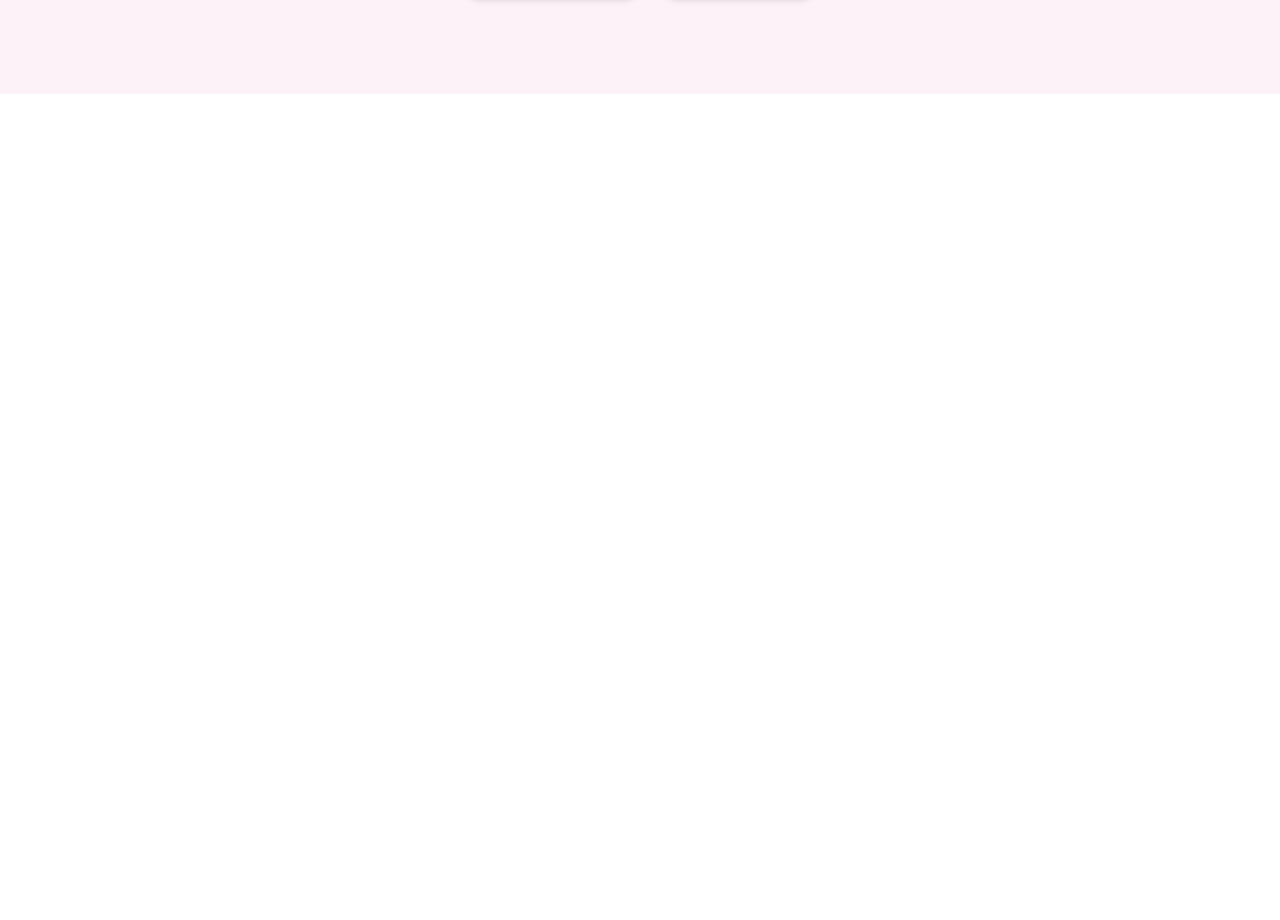
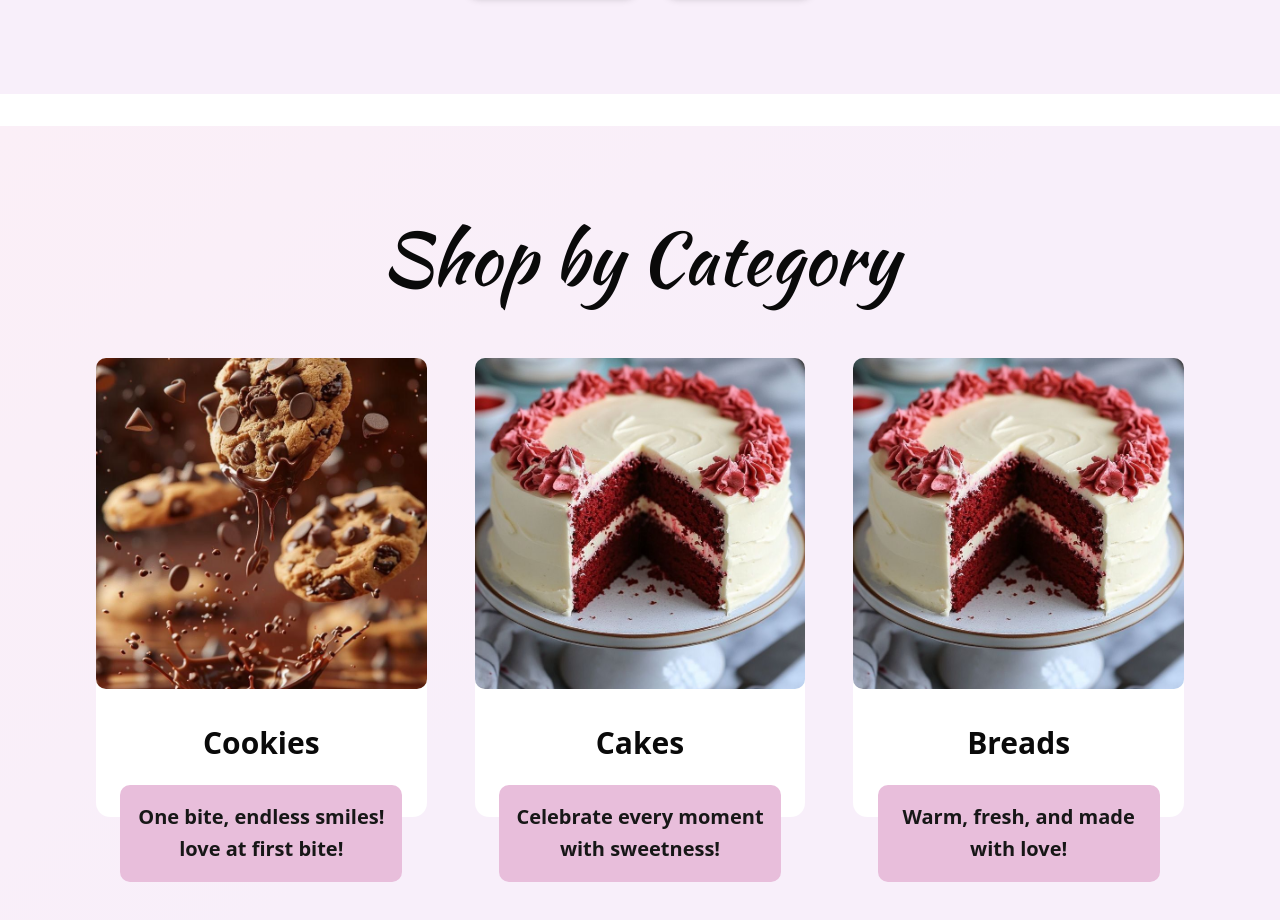
Before and after one commit to Koket-Bakery-and-pastry/frontend, a Next.js app: page / in a window 1280 px wide. Shown: the part 660-1580 px from the top of the page. Before the commit the page ends 800 px from the top, so only its background shows below. Built offline with nearby package versions, Linux system fonts and the light colour scheme.

Commit message:
some changes on category section

```diff
--- a/src/app/page.tsx
+++ b/src/app/page.tsx
@@ -11,7 +11,7 @@
   return (
     <>
       <Hero />
-      {/* <CategorySection /> */}
+      <CategorySection />
       {/* <FeaturedSection />
       <OurValues />
       <Testimonials />
--- a/src/components/CategorySection.tsx
+++ b/src/components/CategorySection.tsx
@@ -54,7 +54,7 @@
 
 function CategorySection() {
   return (
-    <section className=" bg-pink-50 mt-8 section-spacing ">
+    <section className=" bg-[linear-gradient(135deg,#FBEFF7_0%,#F8EFFA_50%,#F8EFFA_100%)] mt-8 section-spacing ">
       <div className="mx-auto max-w-7xl">
         {/* Section heading */}
         <motion.h2
@@ -62,7 +62,7 @@
           whileInView={{ opacity: 1, y: 0 }}
           transition={{ duration: 0.6 }}
           viewport={{ once: true }}
-          className="text-3xl xs:text-5xl md:text-6xl lg:text-7xl text-center mb-16 text-balance font-kaushan"
+          className="text-3xl md:text-5xl xl:text-6xl 2xl:text-7xl text-center mb-16 text-balance font-kaushan"
         >
           Shop by Category
         </motion.h2>
@@ -73,14 +73,14 @@
           initial="hidden"
           whileInView="visible"
           viewport={{ once: true, margin: "-100px" }}
-          className="grid grid-cols-1 sm:grid-cols-2 md:grid-cols-3 gap-8 lg:gap-12"
+          className="grid grid-cols-1 lg:grid-cols-2 2xl:grid-cols-3 gap-8 lg:gap-12"
         >
           {categories.map((category, index) => (
             <motion.div
               key={index}
               variants={cardVariants}
               whileHover={{ scale: 1.02 }}
-              className="flex flex-col group cursor-pointer overflow-hidden transition-transform px-8 xs:px-0 max-w- mx-"
+              className="flex flex-col group cursor-pointer overflow-hidden transition-transform px-8 md:px-0 "
             >
               <Card className="shadow-none border-none pt-0 ">
                 {/* Image container */}
@@ -100,8 +100,8 @@
               </Card>
 
               {/* Tagline box */}
-              <div className="rounded-lg py-4 px-4 text-center -mt-8 max-w-[200px] xl:max-w-[300px] bg-[#E8BEDB] mx-auto">
-                <p className="text-sm sm:text-base xl:text-xl font-semibold text-secondary-foreground leading-relaxed md:max-w-[170px] xl:max-w-[250px]">
+              <div className="rounded-lg py-4 px-4 text-center -mt-8 max-w-[180px] xs:max-w-[200px] sm:max-w-[220px] 2xl:max-w-[230px] 3xl:max-w-[300px] bg-[#E8BEDB] mx-auto">
+                <p className="text-sm 2xl:text-base 3xl:text-xl font-semibold text-secondary-foreground leading-relaxed md:max-w-[170px] xl:max-w-[250px]">
                   {category.tagline}
                 </p>
               </div>
--- a/src/components/Hero.tsx
+++ b/src/components/Hero.tsx
@@ -3,7 +3,7 @@
 
 function Hero() {
   return (
-    <section className="bg-pink-50   flex flex-col items-center text-center section-spacing ">
+    <section className="bg-[#F8EFFA]   flex flex-col items-center text-center section-spacing ">
       <h1 className="font-kaushan text-4xl md:text-5xl lg:text-7xl 2xl:text-8xl text-black  md:mb-4 leading-tight">
         Delicious Cakes for <br /> Every Celebration
       </h1>
```
